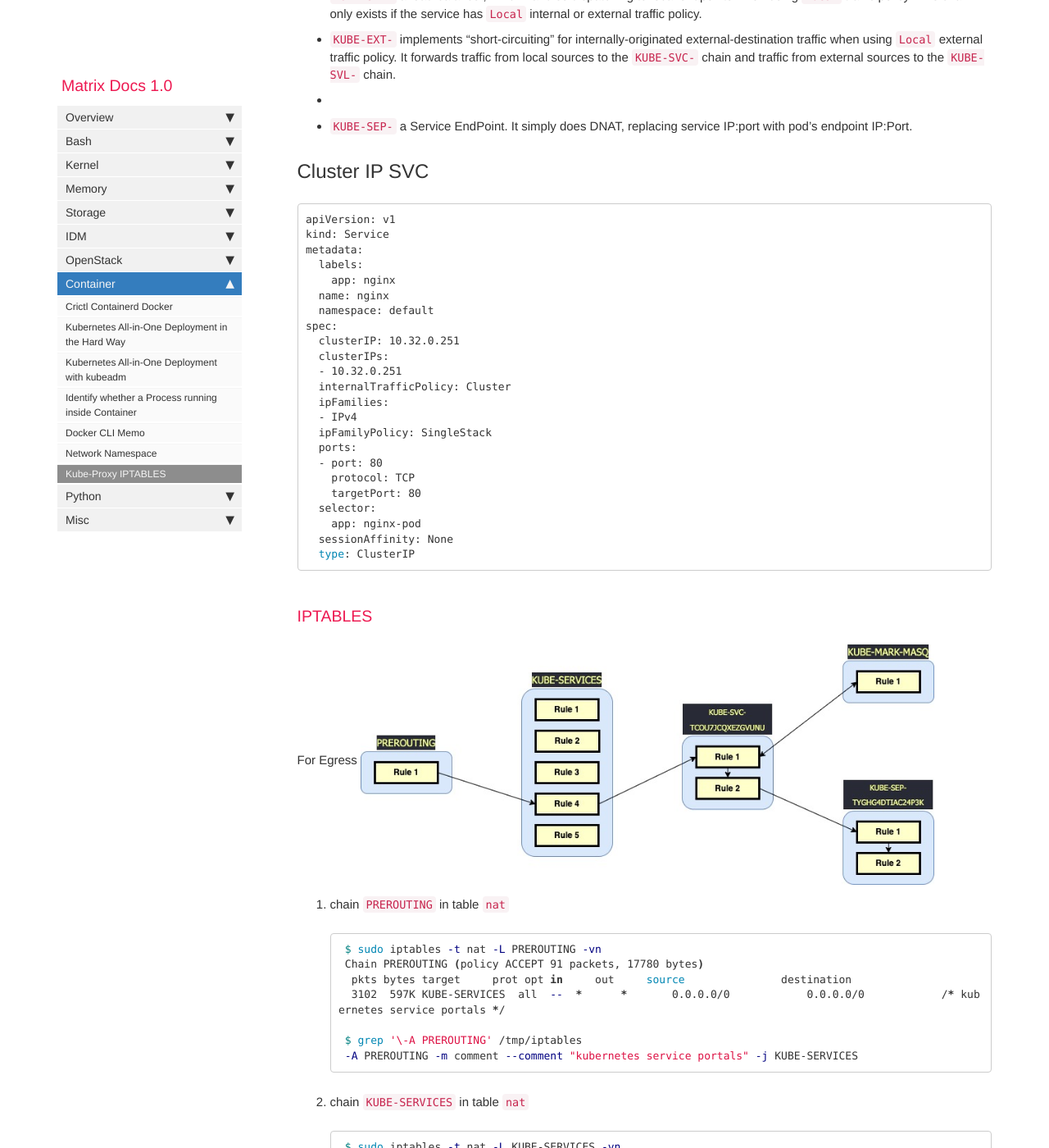
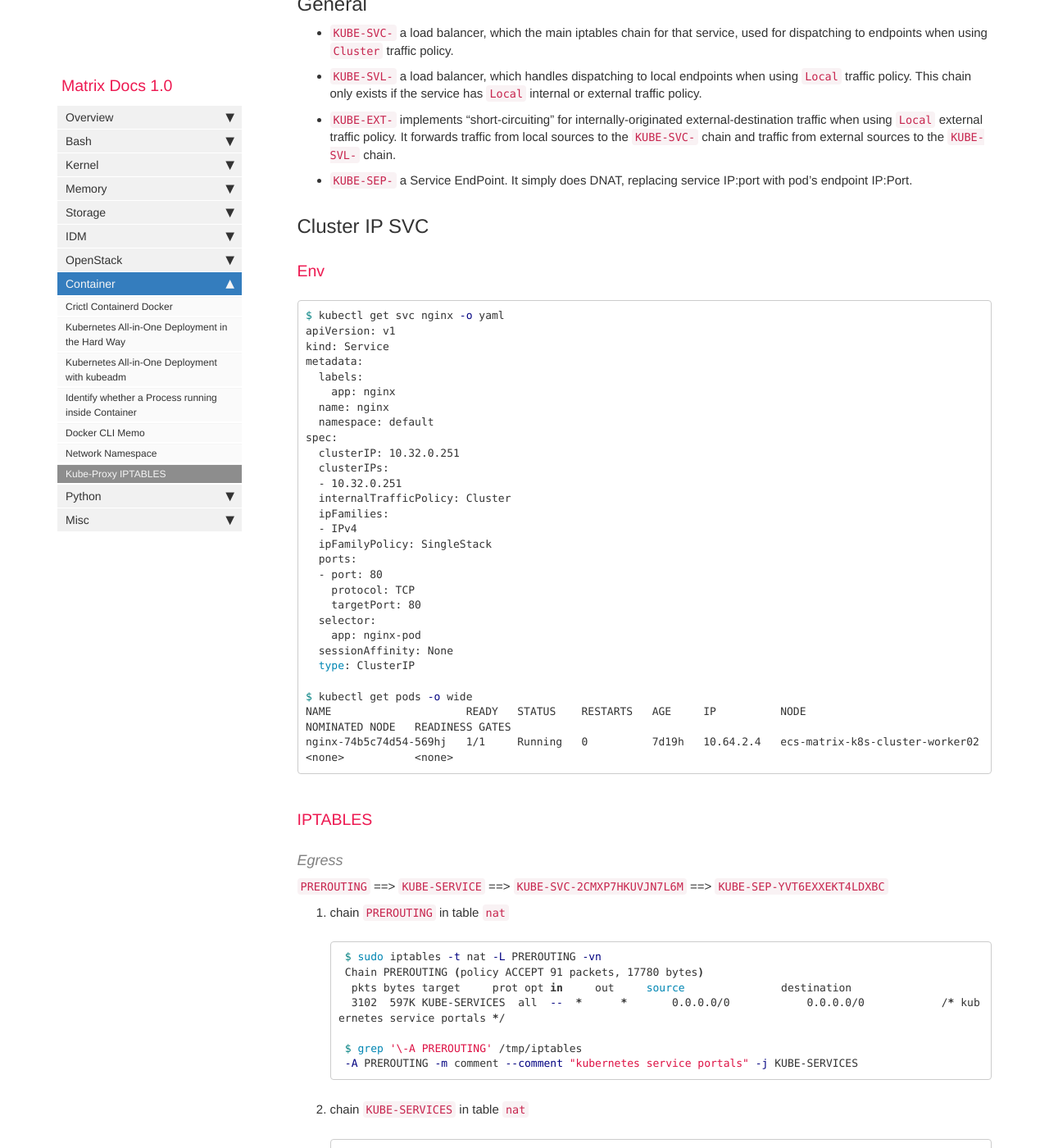
Before and after one commit to matrixzj/documentations, a Jekyll site: the page built from pages/container/kube-proxy_iptables.md, in a window 1280 px wide and 1400 px high, scrolled down 941 px. Shown: the whole window at 82% size. Built offline with Jekyll 4.4.1, drawn with Linux system fonts in a browser that asks for light colours; comment, search, counter and statistics services are not loaded; some of the changed text lies outside the part shown.

Commit message:
There are        1 files have been modified at 2024-03-01 22:34:01 . 	-rw-r--r--  1 jun.zou  staff  28471 Mar  1 16:53 pages/container/kube-proxy_iptables.md No files have been added. No files have been deleted. No file type has been changed.

````diff
--- a/pages/container/kube-proxy_iptables.md
+++ b/pages/container/kube-proxy_iptables.md
@@ -17,11 +17,12 @@ folder: Container
 * `KUBE-SVC-`	a load balancer, which the main iptables chain for that service, used for dispatching to endpoints when using `Cluster` traffic policy.
 * `KUBE-SVL-`	a load balancer, which handles dispatching to local endpoints when using `Local` traffic policy. This chain only exists if the service has `Local` internal or external traffic policy.
 * `KUBE-EXT-` implements "short-circuiting" for internally-originated external-destination traffic when using `Local` external traffic policy. It forwards traffic from local sources to the `KUBE-SVC-` chain and traffic from external sources to the `KUBE-SVL-` chain.
-*
 * `KUBE-SEP-` a Service EndPoint. It simply does DNAT, replacing service IP:port with pod’s endpoint IP:Port.
 
 ## Cluster IP SVC
+### Env
 ```bash
+$ kubectl get svc nginx -o yaml
 apiVersion: v1
 kind: Service
 metadata:
@@ -45,11 +46,15 @@ spec:
     app: nginx-pod
   sessionAffinity: None
   type: ClusterIP
+
+$ kubectl get pods -o wide
+NAME                     READY   STATUS    RESTARTS   AGE     IP          NODE                              NOMINATED NODE   READINESS GATES
+nginx-74b5c74d54-569hj   1/1     Running   0          7d19h   10.64.2.4   ecs-matrix-k8s-cluster-worker02   <none>           <none>
 ```
 
 ### IPTABLES
-For Egress
-![kubernetes-svc-clusterip](images/container/kubernetes-svc-clusterip.jpg)
+#### Egress
+`PREROUTING` ==> `KUBE-SERVICE` ==> `KUBE-SVC-2CMXP7HKUVJN7L6M` ==> `KUBE-SEP-YVT6EXXEKT4LDXBC`
 
 1. chain `PREROUTING` in table `nat`
     ```bash
@@ -137,6 +142,7 @@ tcp      6 118 TIME_WAIT src=172.16.1.152 dst=10.32.0.251 sport=43400 dport=80 s
 ```
 
 ## NodePort SVC with `Cluster` Traffic Policy
+### Env
 ```bash
 apiVersion: v1
 kind: Service
@@ -167,6 +173,8 @@ spec:
 
 ### IPTABLES
 #### Ingress
+`INPUT` ==> `KUBE-NODEPORTS` ==> `KUBE-EXT-2CMXP7HKUVJN7L6M` ==> `KUBE-MARK-MASQ` ==> `KUBE-SVC-2CMXP7HKUVJN7L6M` ==> `KUBE-SEP-YVT6EXXEKT4LDXBC`
+
 1. chain `INPUT` in table `filter`
     ```bash
     $ sudo iptables -t filter -L INPUT -vn
@@ -246,6 +254,8 @@ spec:
     ```
 
 #### Egress
+`PREROUTING` ==> `KUBE-SERVICES` ==> `KUBE-NODEPORTS` ==> `KUBE-EXT-2CMXP7HKUVJN7L6M` ==> `KUBE-MARK-MASQ` ==> `KUBE-SVC-2CMXP7HKUVJN7L6M` ==> `KUBE-SEP-YVT6EXXEKT4LDXBC`
+
 1. chain `PREROUTING` in table `nat`
     ```bash
     $ sudo iptables -t nat -L PREROUTING -vn
@@ -359,8 +369,9 @@ tcp      6 101 TIME_WAIT src=172.16.1.152 dst=10.64.2.4 sport=35739 dport=80 src
 ```
 
 ## NodePort SVC with `Local` Traffic Policy
+### Env
 ```bash
-$ kubectl get svc http-svc -o yaml
+$ kubectl get svc nginx -o yaml
 apiVersion: v1
 kind: Service
 metadata:
@@ -395,6 +406,8 @@ nginx-74b5c74d54-569hj   1/1     Running   0          7d19h   10.64.2.4   ecs-ma
 ### IPTABLES
 #### Ingress
 ##### On nodes where pods are NOT running
+`INPUT` ==> `KUBE-EXTERNAL-SERVICES` ==> `DROP`
+
 1. chain `INPUT`
     ```bash
     $ sudo iptables -L INPUT -vn
@@ -424,6 +437,8 @@ nginx-74b5c74d54-569hj   1/1     Running   0          7d19h   10.64.2.4   ecs-ma
     ```
 
 ##### On nodes where pods are running
+`INPUT` ==> `KUBE-NODEPORTS` ==> `KUBE-EXT-2CMXP7HKUVJN7L6M` ==> `KUBE-SVL-2CMXP7HKUVJN7L6M` / `KUBE-SVC-2CMXP7HKUVJN7L6M` ==> `KUBE-SEP-YVT6EXXEKT4LDXBC`
+
 1. chain `INPUT`
     ```bash
     $ sudo iptables -L INPUT -vn
````
Also changed, not shown: other parts of pages/container/kube-proxy_iptables.md (+1 -1 lines).
